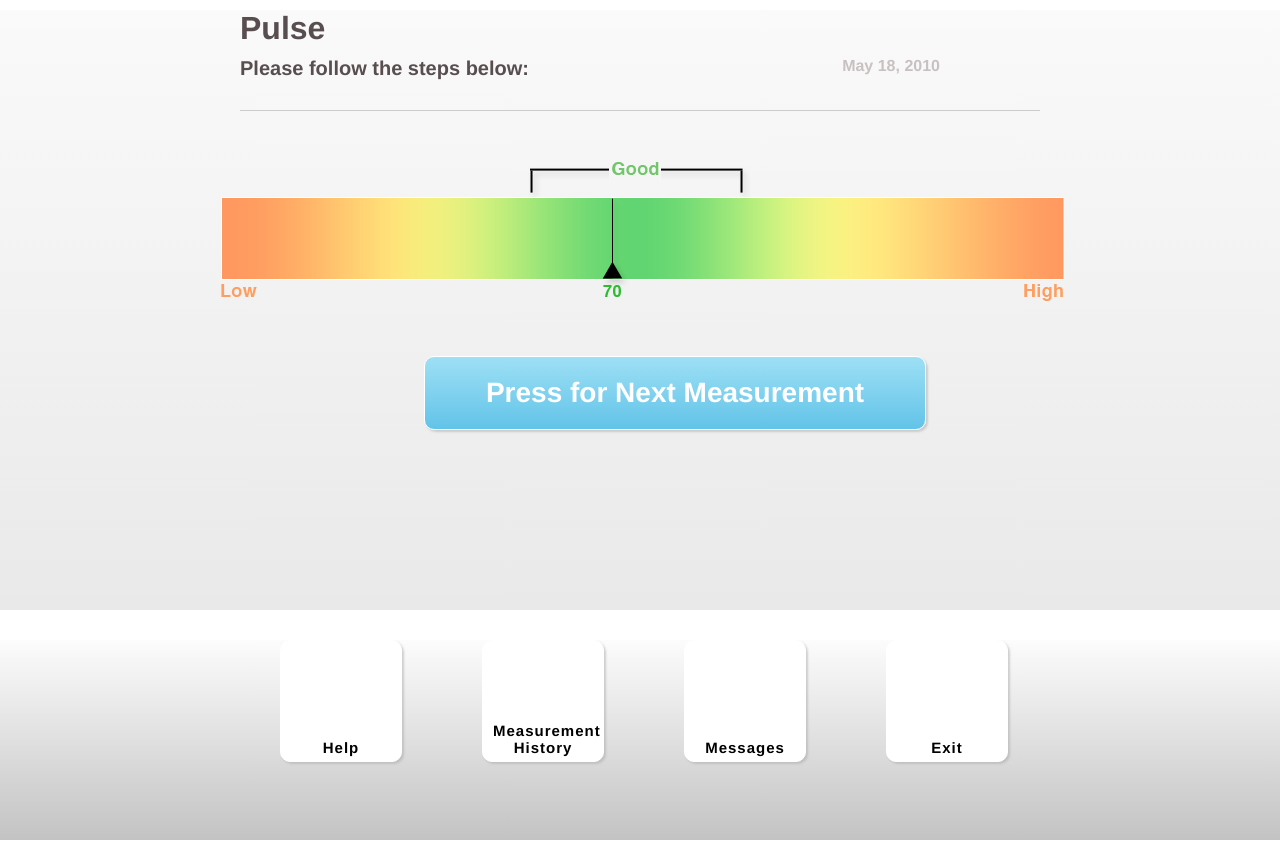
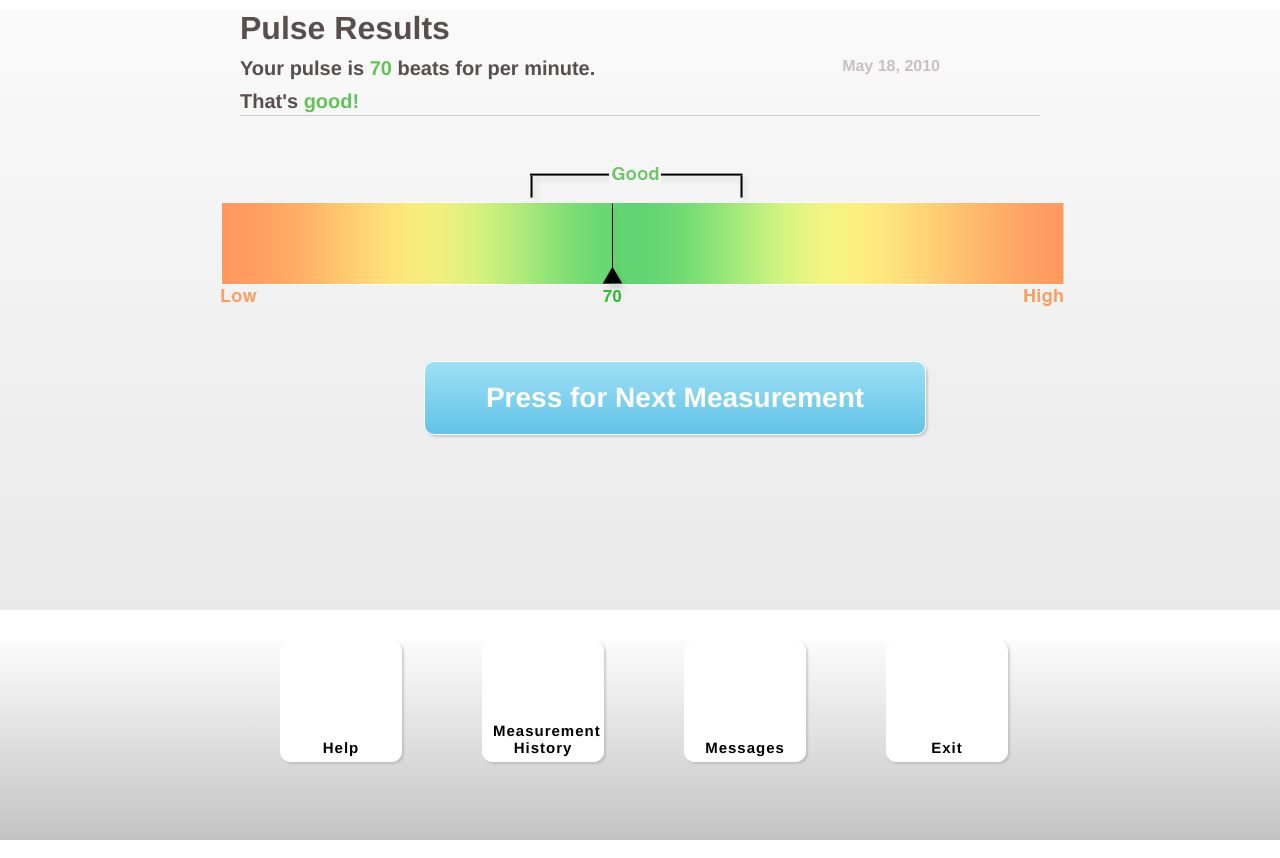
Before and after one commit to cduruk/touchkiosk, a plain HTML site: page pulse3.html in a window 1280 px wide. Drawn offline with Linux system fonts and the light colour scheme.

Commit message:
Add some new text

```diff
--- a/pulse3.html
+++ b/pulse3.html
@@ -9,13 +9,16 @@
 <body id="pulse3" onload="changeScreenSize(1280,800)">
   <div id="wrapper" class="">
     <div id="upper" class="">
-      <div id="top" class="">
+      <div id="top" class="" style="padding-bottom:5px">
         <div id="messages" class="">
           <p class="salutation">
-            Pulse
+            Pulse Results
           </p>
           <p class="instruction">
-            Please follow the steps below:
+            Your pulse is <span class="fancy">70</span> beats for per minute.
+          </p>
+          <p class="instruction" style="clear:both;">
+            That's <span class="fancy">good!</span>
           </p>
           <p class="date">
             May 18, 2010
--- a/styles/screen.css
+++ b/styles/screen.css
@@ -10,6 +10,10 @@ body {
 p{
 	font-family: Helvetica, Arial, sans-serif;
 	font-weight: bold;
+}
+
+.fancy{
+	color:#62C358;
 }
 
 #wrapper{
```
